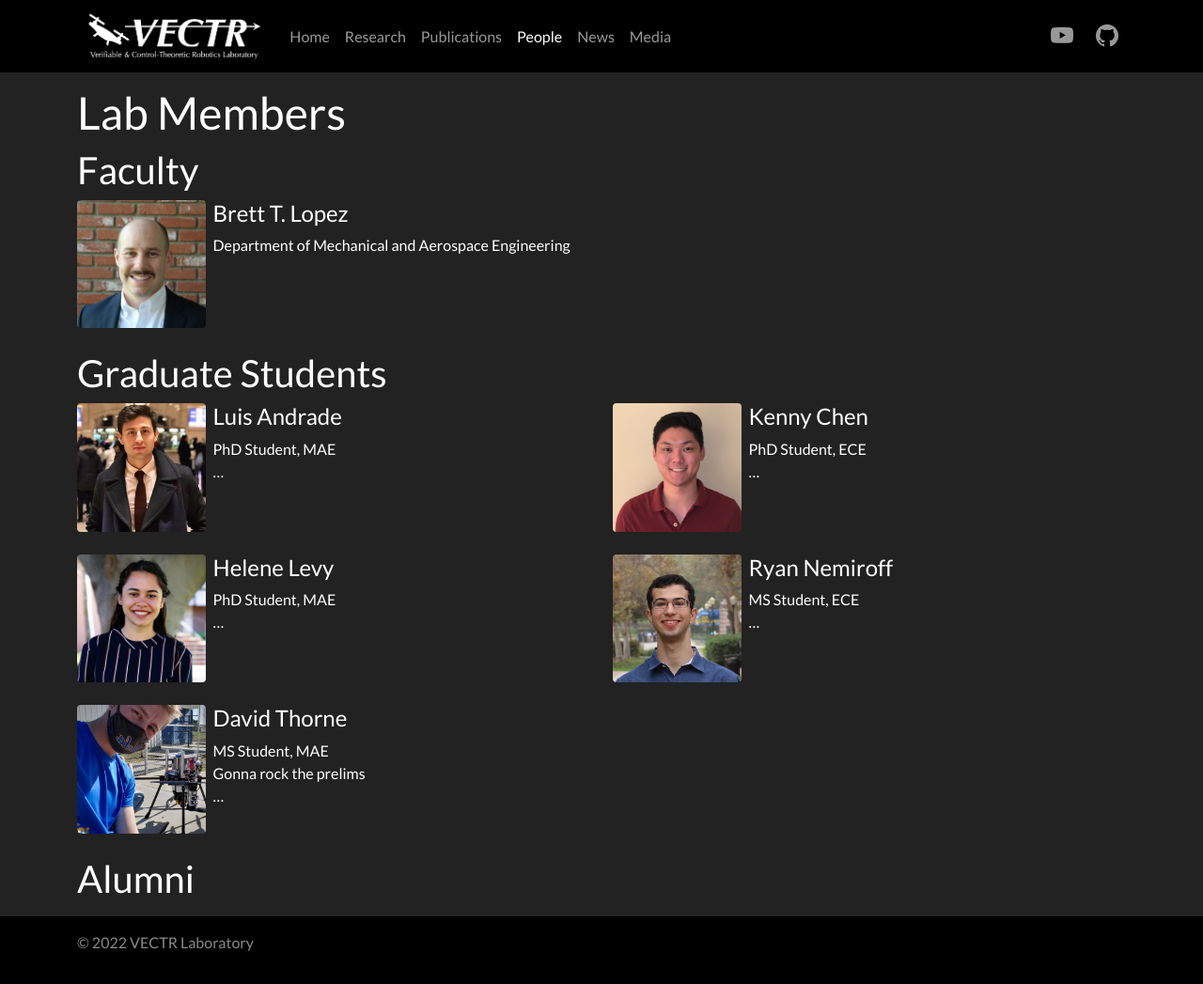
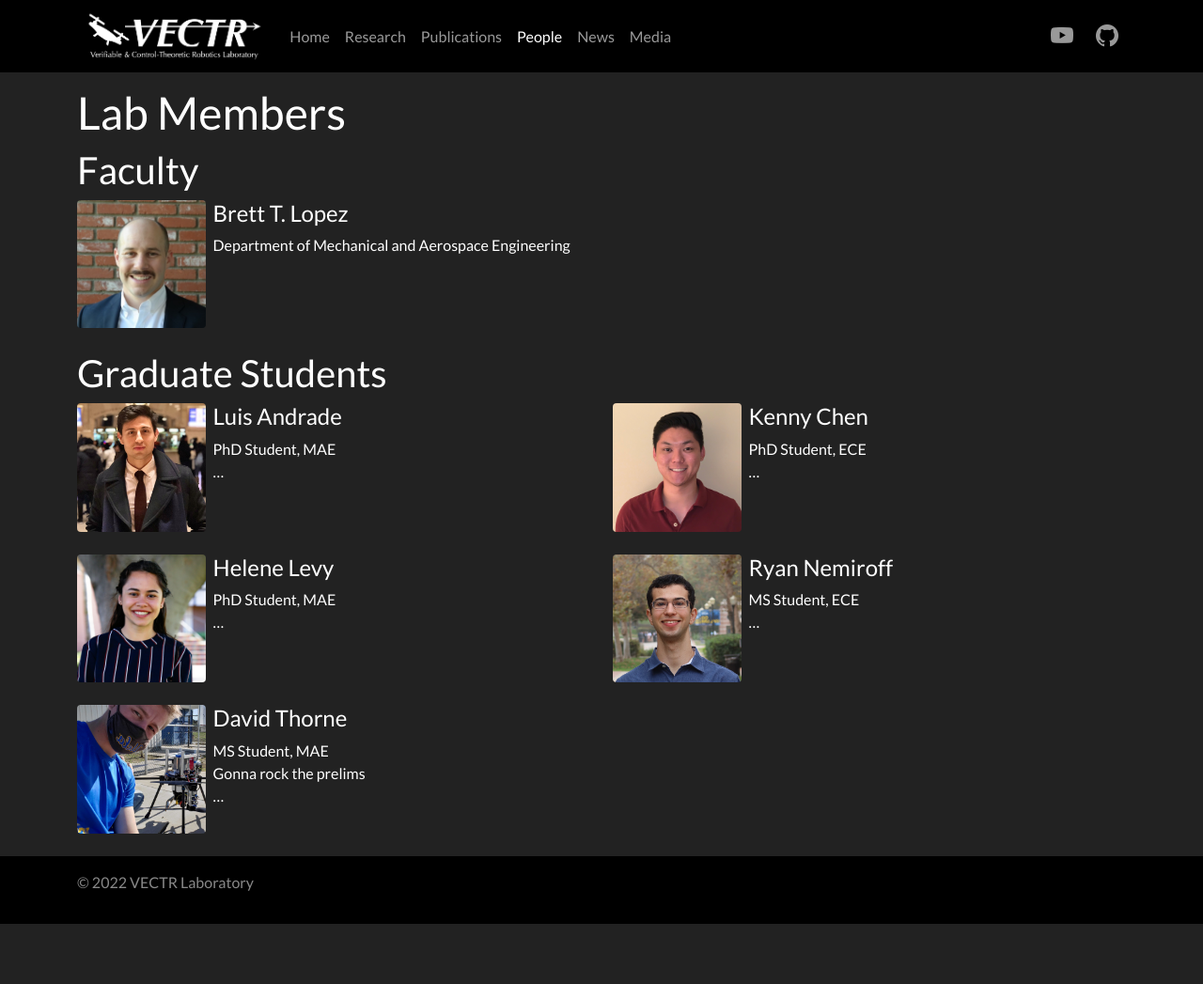
Before and after one commit to vectr-ucla/vectr-ucla.github.io, a Jekyll site: the page built from _pages/members.md, in a window 1280 px wide and 1047 px high. Shown: the whole window at 94% size. Built offline with Jekyll 4.4.1, drawn with Linux system fonts in a browser that asks for light colours.

Commit message:
Comment alumni section

```diff
--- a/_pages/members.md
+++ b/_pages/members.md
@@ -58,9 +58,9 @@ sitemap: false
 {% endfor %}
 
 
-## Alumni
+<!-- ## Alumni
 <ul>
   {% for member in site.data.alumni %}
     <li>{{ member.name }}</li>
   {% endfor %}
-</ul>
+</ul> -->
```
